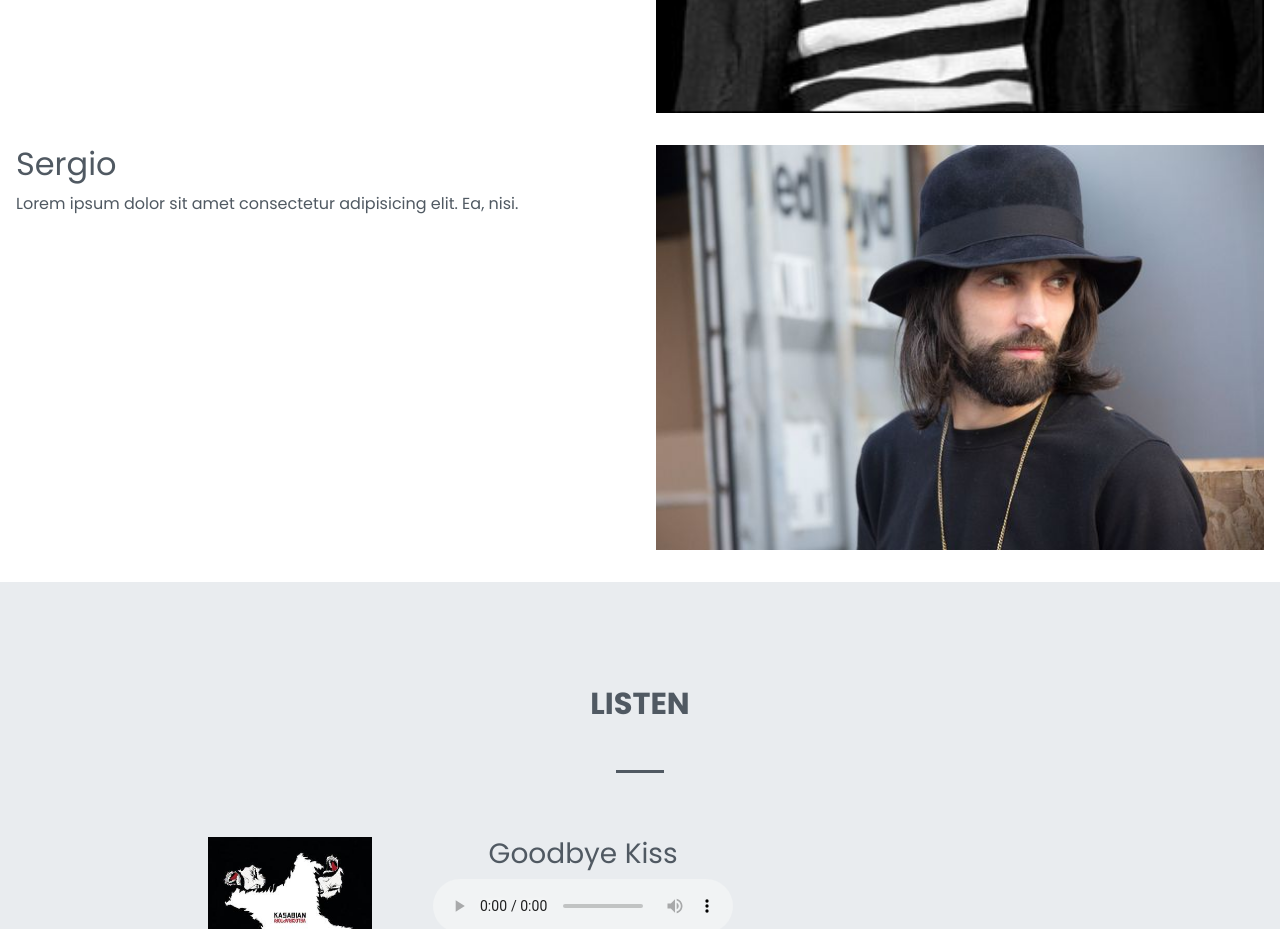
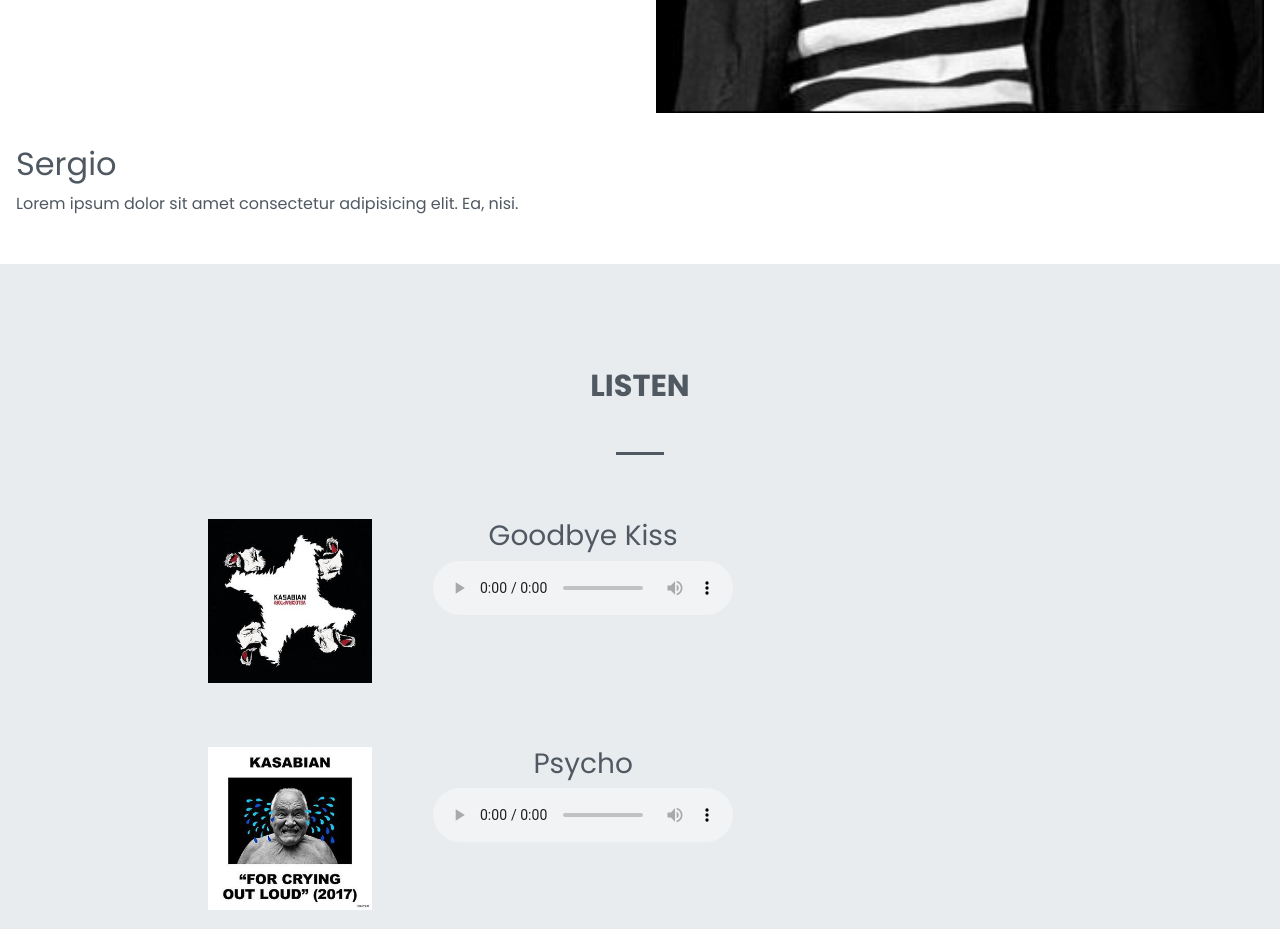
Before and after one commit to kilokilo12/full-bs4-kasabian, a plain HTML site: page index.html in a window 1280 px wide. Shown: the part 2180-3109 px from the top of the page. Drawn offline with nearby package versions, Linux system fonts and the light colour scheme.

Commit message:
Try fix error

```diff
--- a/index.html
+++ b/index.html
@@ -114,9 +114,9 @@
 				<h2>Sergio</h2>
 				<p>Lorem ipsum dolor sit amet consectetur adipisicing elit. Ea, nisi.</p>
 			</div>
-			<div class="col-md-6 col-sm-12">
+			<!-- <div class="col-md-6 col-sm-12">
 				<img class="photo" src="img/serge.jpg">
-			</div>
+			</div> -->
 
 		</div>
 	</div>
```
